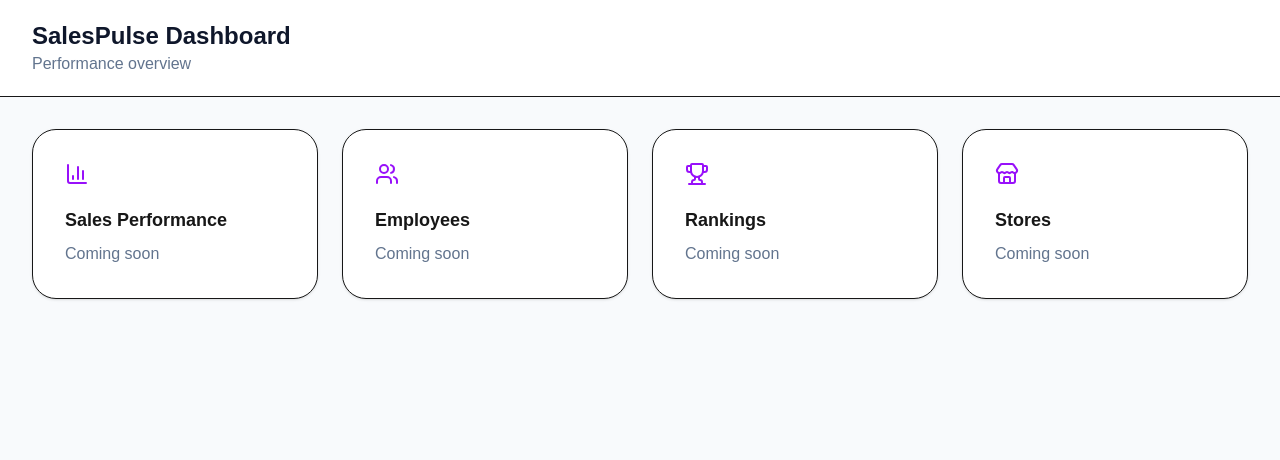
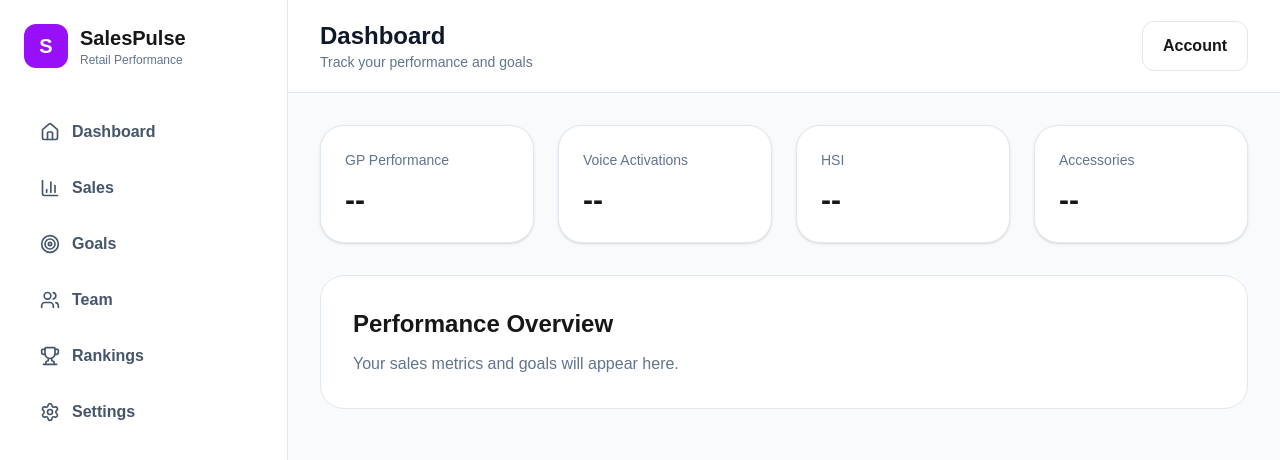
Before and after one commit to itzzerotrace/SalesPulse-V2, a Next.js app: page /dashboard in a window 1280 px wide. Shown: the top 460 px of the page. Built offline with nearby package versions, Linux system fonts and the light colour scheme.

Commit message:
Create SalesPulse dashboard layout system

```diff
--- a/app/dashboard/page.tsx
+++ b/app/dashboard/page.tsx
@@ -1,64 +1,63 @@
-import {
-  BarChart3,
-  Users,
-  Trophy,
-  Store,
-} from "lucide-react";
-
-export default function DashboardPage() {
-  return (
-    <main className="min-h-screen bg-slate-50">
-
-      <header className="border-b bg-white px-8 py-5">
-
-        <h1 className="text-2xl font-black text-slate-900">
-          SalesPulse Dashboard
-        </h1>
-
-        <p className="text-slate-500">
-          Performance overview
-        </p>
-
-      </header>
+import DashboardShell from "@/components/layout/DashboardShell";
 
 
-      <section className="grid gap-6 p-8 md:grid-cols-4">
+export default function DashboardPage(){
+
+return (
+
+<DashboardShell>
+
+
+<div className="grid gap-6 md:grid-cols-4">
 
 
 {[
-          ["Sales Performance", BarChart3],
-          ["Employees", Users],
-          ["Rankings", Trophy],
-          ["Stores", Store],
-        ].map(([title, Icon]) => {
+"GP Performance",
+"Voice Activations",
+"HSI",
+"Accessories"
+].map((item)=>(
 
-          const Component = Icon as any;
-
-          return (
 <div
-              key={title as string}
-              className="rounded-3xl border bg-white p-8 shadow-sm"
+key={item}
+className="rounded-3xl border border-slate-200 bg-white p-6 shadow-sm"
 >
 
-              <Component className="mb-5 text-purple-600"/>
+<p className="text-sm text-slate-500">
+{item}
+</p>
 
-              <h2 className="font-bold text-lg">
-                {title as string}
+<h2 className="mt-3 text-3xl font-black">
+--
 </h2>
 
-              <p className="mt-2 text-slate-500">
-                Coming soon
+</div>
+
+))}
+
+
+</div>
+
+
+
+<div className="mt-8 rounded-3xl border border-slate-200 bg-white p-8">
+
+
+<h2 className="text-2xl font-black">
+Performance Overview
+</h2>
+
+
+<p className="mt-3 text-slate-500">
+Your sales metrics and goals will appear here.
 </p>
 
+
 </div>
+
+
+</DashboardShell>
+
 );
 
-        })}
-
-
-      </section>
-
-
-    </main>
-  );
 }
--- /dev/null
+++ b/components/layout/DashboardShell.tsx
@@ -0,0 +1,39 @@
+import Sidebar from "./Sidebar";
+import Topbar from "./Topbar";
+
+
+export default function DashboardShell({
+children,
+}:{
+children:React.ReactNode;
+}){
+
+
+return (
+
+<div className="flex min-h-screen bg-slate-50">
+
+
+<Sidebar/>
+
+
+<div className="flex-1">
+
+<Topbar/>
+
+
+<main className="p-8">
+
+{children}
+
+</main>
+
+
+</div>
+
+
+</div>
+
+);
+
+}
--- /dev/null
+++ b/components/layout/Sidebar.tsx
@@ -0,0 +1,111 @@
+"use client";
+
+import Link from "next/link";
+import {
+  Home,
+  BarChart3,
+  Target,
+  Users,
+  Trophy,
+  Settings,
+} from "lucide-react";
+
+
+const links = [
+  {
+    name: "Dashboard",
+    href: "/dashboard",
+    icon: Home,
+  },
+  {
+    name: "Sales",
+    href: "/sales",
+    icon: BarChart3,
+  },
+  {
+    name: "Goals",
+    href: "/goals",
+    icon: Target,
+  },
+  {
+    name: "Team",
+    href: "/employees",
+    icon: Users,
+  },
+  {
+    name: "Rankings",
+    href: "/leaderboard",
+    icon: Trophy,
+  },
+  {
+    name: "Settings",
+    href: "/settings",
+    icon: Settings,
+  },
+];
+
+
+export default function Sidebar(){
+
+return (
+
+<aside className="hidden w-72 border-r border-slate-200 bg-white p-6 lg:block">
+
+
+<div className="flex items-center gap-3 mb-10">
+
+<div className="flex h-11 w-11 items-center justify-center rounded-xl bg-purple-600 text-xl font-black text-white">
+S
+</div>
+
+<div>
+
+<h1 className="font-black text-xl">
+SalesPulse
+</h1>
+
+<p className="text-xs text-slate-500">
+Retail Performance
+</p>
+
+</div>
+
+</div>
+
+
+
+<nav className="space-y-2">
+
+{links.map((link)=>{
+
+const Icon = link.icon;
+
+
+return (
+
+<Link
+key={link.name}
+href={link.href}
+className="flex items-center gap-3 rounded-xl px-4 py-3 text-slate-600 hover:bg-purple-50 hover:text-purple-700"
+>
+
+<Icon size={20}/>
+
+<span className="font-semibold">
+{link.name}
+</span>
+
+</Link>
+
+);
+
+})}
+
+</nav>
+
+
+</aside>
+
+);
+
+}
--- /dev/null
+++ b/components/layout/Topbar.tsx
@@ -0,0 +1,35 @@
+"use client";
+
+
+export default function Topbar(){
+
+return (
+
+<header className="flex items-center justify-between border-b border-slate-200 bg-white px-8 py-5">
+
+
+<div>
+
+<h2 className="text-2xl font-black text-slate-900">
+Dashboard
+</h2>
+
+<p className="text-sm text-slate-500">
+Track your performance and goals
+</p>
+
+</div>
+
+
+<button className="rounded-xl border border-slate-200 bg-white px-5 py-3 font-semibold">
+
+Account
+
+</button>
+
+
+</header>
+
+);
+
+}
```
Lines whose indentation alone changed are shown as unchanged.
